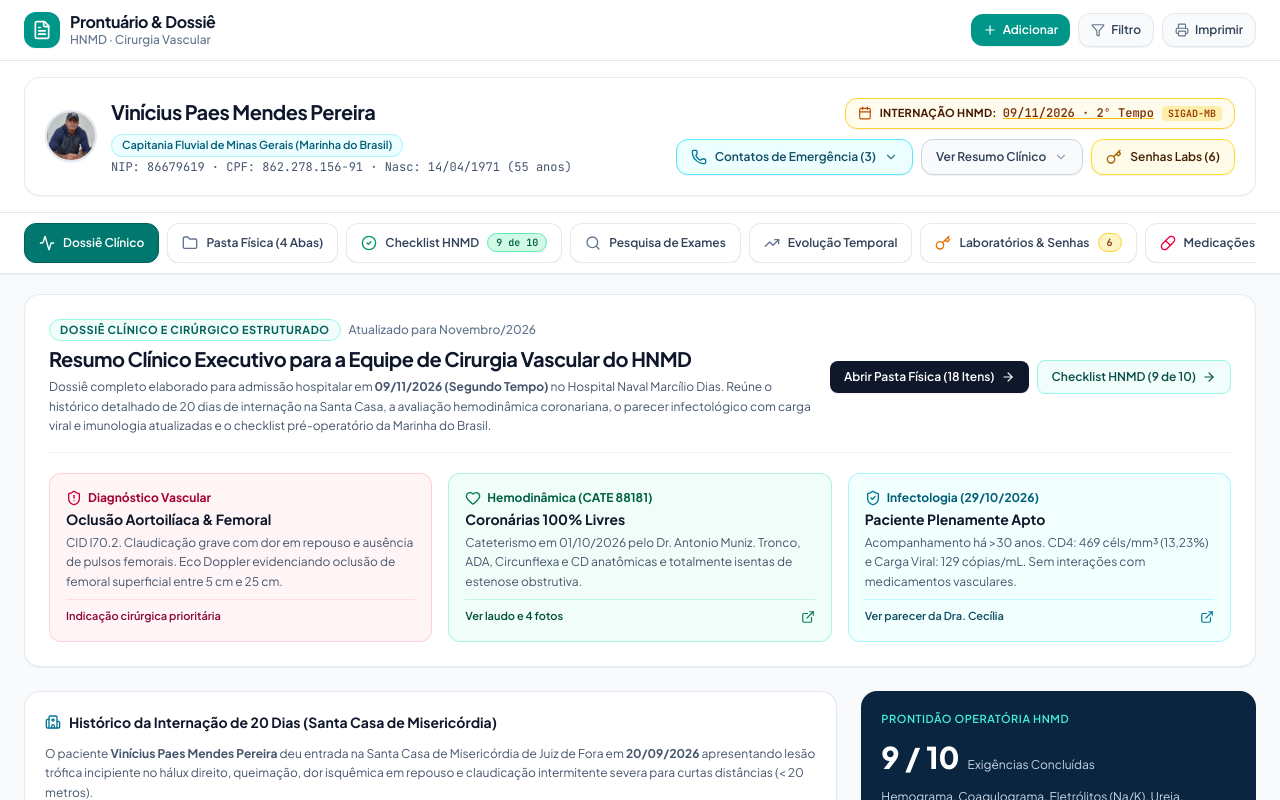
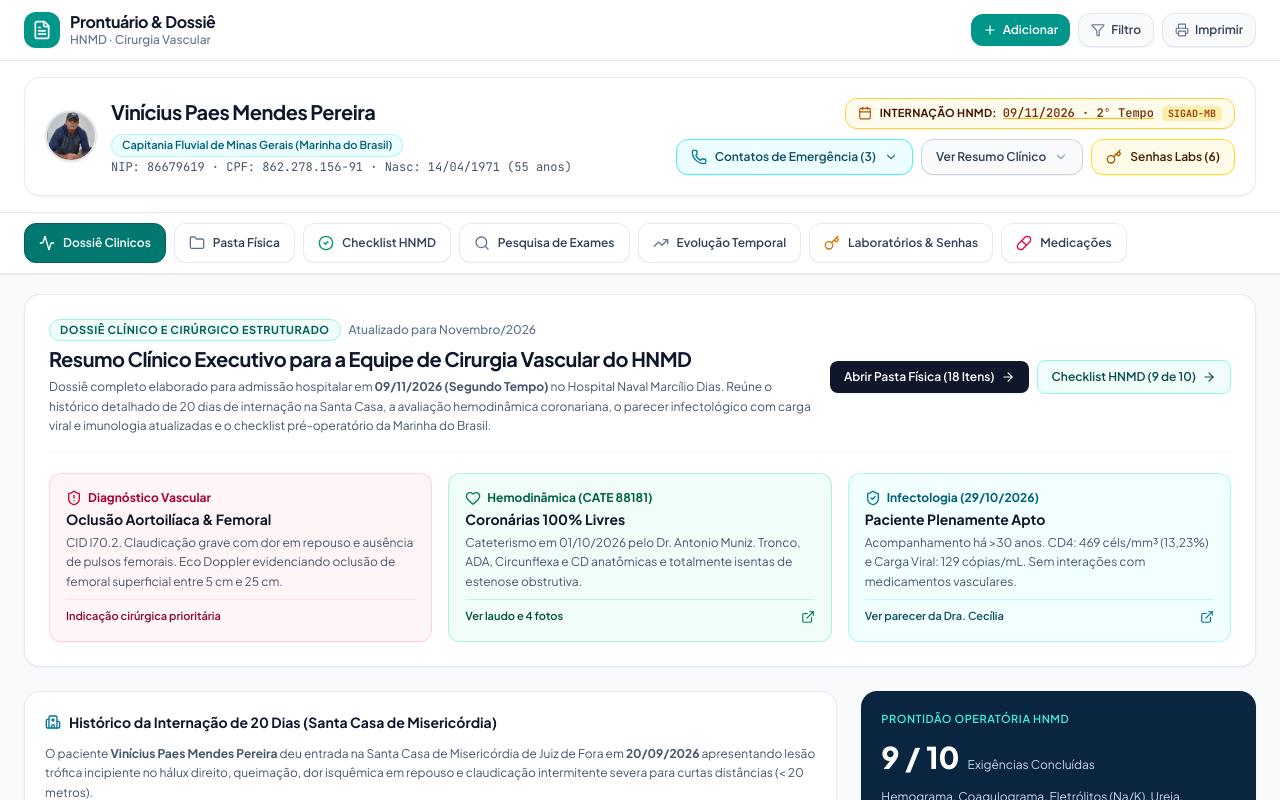
Before and after one commit to viniciusmbs/HNMD, a React (Vite) app: page / in a window 1280 px wide. Shown: the top 800 px of the page. Built offline with nearby package versions, Linux system fonts and the light colour scheme.

Commit message:
style: refine UI labels and cleanup navigation badges
- Shorten label text in QuickSearch and NavigationBar for better readability.
- Remove redundant badge placeholders from the navigation menu.

```diff
--- a/src/components/QuickSearch.tsx
+++ b/src/components/QuickSearch.tsx
@@ -21,8 +21,8 @@ interface QuickSearchProps {
 }
 
 const CATEGORY_TABS = [
-  { id: 'all', label: 'Todos os Resultados' },
-  { id: 'Resumo Clínico', label: 'Resumos Clínicos & Pareceres' },
+  { id: 'all', label: 'Todos' },
+  { id: 'Resumo Clínico', label: 'Resumos - Pareceres' },
   { id: 'Imagem/Laudo', label: 'Exames de Imagem' },
   { id: 'Renal', label: 'Renal' },
   { id: 'Eletrólitos', label: 'Eletrólitos' },
--- a/src/components/StickyNavigationBar.tsx
+++ b/src/components/StickyNavigationBar.tsx
@@ -30,18 +30,18 @@ export const StickyNavigationBar: React.FC<StickyNavigationBarProps> = ({
   }[] = [
     {
       id: 'dossier',
-      label: 'Dossiê Clínico',
+      label: 'Dossiê Clinicos',
       icon: <Activity className="w-4 h-4 shrink-0" />,
     },
     {
       id: 'folder',
-      label: 'Pasta Física (4 Abas)',
+      label: 'Pasta Física ',
       icon: <Folder className="w-4 h-4 shrink-0" />,
     },
     {
       id: 'checklist',
       label: 'Checklist HNMD',
-      badge: '9 de 10',
+
       badgeColor: 'bg-emerald-100 text-emerald-800 border-emerald-300',
       icon: <CheckCircle2 className="w-4 h-4 shrink-0 text-emerald-600" />,
     },
@@ -58,7 +58,7 @@ export const StickyNavigationBar: React.FC<StickyNavigationBarProps> = ({
     {
       id: 'credentials',
       label: 'Laboratórios & Senhas',
-      badge: `${credentialsCount}`,
+
       badgeColor: 'bg-amber-100 text-amber-900 border-amber-300',
       icon: <Key className="w-4 h-4 shrink-0 text-amber-600" />,
     },
```
Also changed, not shown: public/assets/aistudio/image_9caca7e9.png (deleted).
